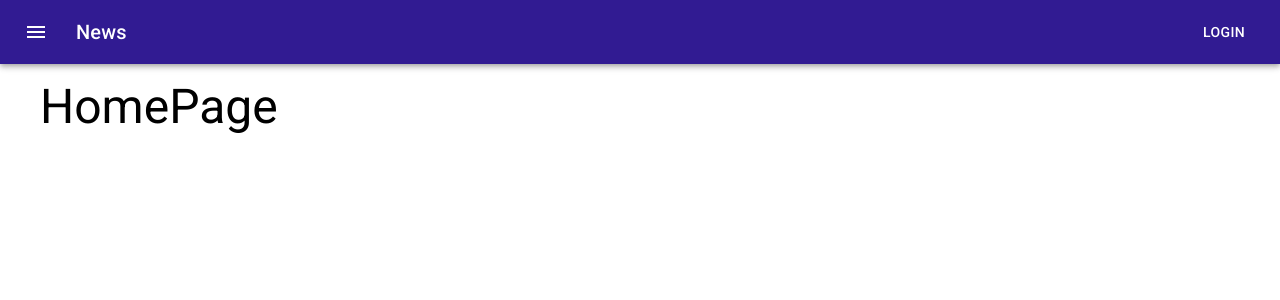
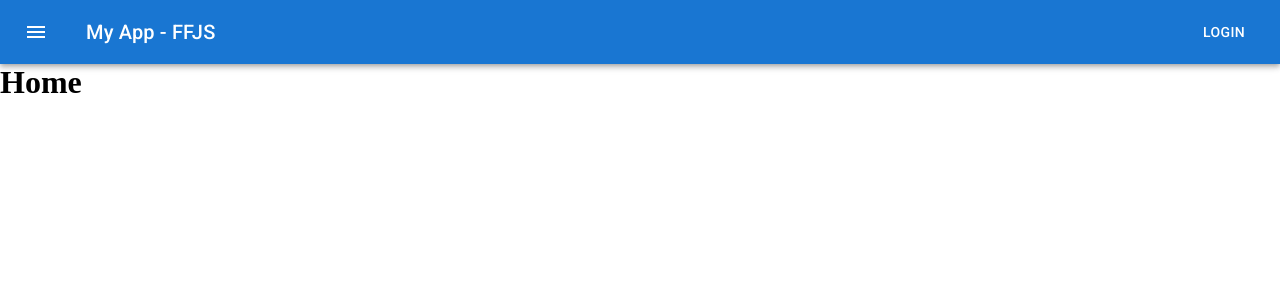
Before and after one commit to PauloHPMKT/projeto-estudo-react-js, a React (Create React App) app: page / in a window 1280 px wide. Shown: the top 300 px of the page. Built offline with nearby package versions, Linux system fonts and the light colour scheme.

Commit message:
reiniciando projeto

```diff
--- a/package.json
+++ b/package.json
@@ -14,6 +14,7 @@
     "axios": "^0.27.2",
     "react": "^17.0.2",
     "react-dom": "^17.0.2",
+    "react-jss": "^10.9.0",
     "react-router-dom": "^6.3.0",
     "react-scripts": "4.0.3",
     "web-vitals": "^1.1.2"
--- a/src/App.jsx
+++ b/src/App.jsx
@@ -1,20 +1,13 @@
 import { Routes, Route } from 'react-router-dom'
 import Home from './pages/Home'
-import Customers from './pages/Customers'
-import TemplateDefault from './Templates/Default'
-import Page from './Templates/Page'
 
-
-
-function App() {
-  return (
-    <TemplateDefault>
-      <Routes>
-        <Route path="/" element={<Page title="HomePage" Component={Home}/>} />
-        <Route path="/customers" element={<Page title="Customers" Component={Customers}/>} />
-      </Routes>
-    </TemplateDefault>
+const App = () => {
+  return(
+    <Routes>
+      <Route path="/" element={<Home />} />
+    </Routes>
   )
 }
 
+
 export default App
--- a/src/Templates/Default.jsx
+++ /dev/null
@@ -1,18 +0,0 @@
-import Container from '@mui/material/Container'
-import Header from "../partials/Header"
-
-
-const TemplateDefault = ({ children }) => {
-  return(
-    <>
-      <Header />
-
-        <Container style={{padding:'15px 0',}}>
-          { children }
-        </Container>
-    </>
-  )
-}
-
-
-export default TemplateDefault
--- a/src/Templates/Page.jsx
+++ /dev/null
@@ -1,14 +0,0 @@
-import { Typography } from "@mui/material"
-
-const Page = ({ title, Component }) => {
-  return(
-    <>
-      <Typography variant="h3">
-        {title}
-      </Typography>
-      <Component />
-    </>
-  )
-}
-
-export default Page
--- a/src/components/CustomerCard.jsx
+++ /dev/null
@@ -1,58 +0,0 @@
-import * as React from 'react'
-
-import {
-    Card,
-    CardHeader,
-    CardActions,
-    Avatar,
-    IconButton,
-} from '@mui/material'
-
-import FavoriteIcon from '@mui/icons-material/Favorite'
-import ShareIcon from '@mui/icons-material/Share'
-
-import { red } from '@mui/material/colors'
-
-//import { styled } from '@mui/material/styles'
-
-/*const ExpandMore = styled((props) => {
-  const { expand, ...other } = props;
-  return <IconButton {...other} />;
-})(({ theme, expand }) => ({
-  transform: !expand ? 'rotate(0deg)' : 'rotate(180deg)',
-  marginLeft: 'auto',
-  transition: theme.transitions.create('transform', {
-    duration: theme.transitions.duration.shortest,
-  }),
-}));*/
-
-const CustomerCard = ({
-  name,
-  lastname,
-  email,
-  avatar,
-}) => {
-  return (
-    <Card sx={{ maxWidth: 345 }}>
-      <CardHeader
-        avatar={
-          <Avatar sx={{ bgcolor: red[900] }} aria-label="recipe" src={avatar}>
-            R
-          </Avatar>
-        }
-        title={`${name} ${lastname}`}
-        subheader={email}
-      />
-      <CardActions disableSpacing>
-        <IconButton aria-label="add to favorites">
-          <FavoriteIcon />
-        </IconButton>
-        <IconButton aria-label="share">
-          <ShareIcon />
-        </IconButton>
-      </CardActions>
-    </Card>
-  );
-}
-
-export default CustomerCard
--- a/src/partials/Header.jsx
+++ b/src/components/Header.jsx
@@ -1,4 +1,5 @@
 import * as React from 'react'
+
 import {
   AppBar,
   Box,
@@ -9,9 +10,16 @@ import {
 } from '@mui/material'
 
 import MenuIcon from '@mui/icons-material/Menu'
+import { createUseStyles } from 'react-jss'
 
+const useStyles = createUseStyles({
+  titleSpacing: {
+    marginLeft: 10,
+  }
+})
 
 const Header = () => {
+  const classes = useStyles()
 
   return(
     <Box sx={{ flexGrow: 1 }}>
@@ -26,8 +34,8 @@ const Header = () => {
           >
             <MenuIcon />
           </IconButton>
-          <Typography variant="h6" component="div" sx={{ flexGrow: 1 }}>
-            News
+          <Typography variant="h6" component="div" sx={{ flexGrow: 1 }} className={classes.titleSpacing}>
+            My App - FFJS
           </Typography>
           <Button color="inherit">Login</Button>
         </Toolbar>
@@ -36,4 +44,5 @@ const Header = () => {
   )
 }
 
+
 export default Header
--- a/src/index.jsx
+++ b/src/index.jsx
@@ -3,29 +3,14 @@ import ReactDOM from 'react-dom'
 import App from './App'
 
 import { BrowserRouter } from 'react-router-dom'
-import { createTheme, ThemeProvider } from '@material-ui/core/styles'
-import { deepPurple, red } from '@material-ui/core/colors'
 
 import './index.css'
 
 
-const theme = createTheme({
-  palette: {
-    primary: {
-      main: deepPurple[900],
-    },
-    secondary: {
-      main: red[700]
-    }
-  },
-})
-
 ReactDOM.render(
   <React.StrictMode>
     <BrowserRouter>
-      <ThemeProvider theme={theme}>
-        <App />
-      </ThemeProvider>
+      <App />
     </BrowserRouter>
   </React.StrictMode>,
   document.getElementById('root')
--- a/src/pages/Customers.jsx
+++ /dev/null
@@ -1,38 +0,0 @@
-import React, { useState, useEffect } from 'react'
-import axios from 'axios'
-import CustomerCard from '../components/CustomerCard'
-import Grid from '@mui/material/Grid'
-
-const Customers = () => {
-
-  const [customers, setCustomers] = useState([])
-
-  useEffect(() => {
-    axios.get('https://reqres.in/api/users')
-      .then(res => {
-        const { data } = res.data
-
-        setCustomers(data)
-      })
-  }, [])
-
-  return(
-    <Grid container>
-    {
-      customers.map(item => (
-        <Grid item xs={12} md={4} style={{padding: 10,}}>
-          <CustomerCard
-            name={item.first_name}
-            lastname={item.last_name}
-            email={item.email}
-            avatar={item.avatar}
-          />
-        </Grid>
-      ))
-    }
-    </Grid>
-  )
-}
-
-
-export default Customers
--- a/src/pages/Home.jsx
+++ b/src/pages/Home.jsx
@@ -1,7 +1,10 @@
+import Header from '../components/Header'
 
 const Home = () => {
   return(
     <>
+      <Header />
+      <h1>Home</h1>
     </>
   )
 }
```
Also changed, not shown: 2 other files (tests, documents, lock files or other folders).
